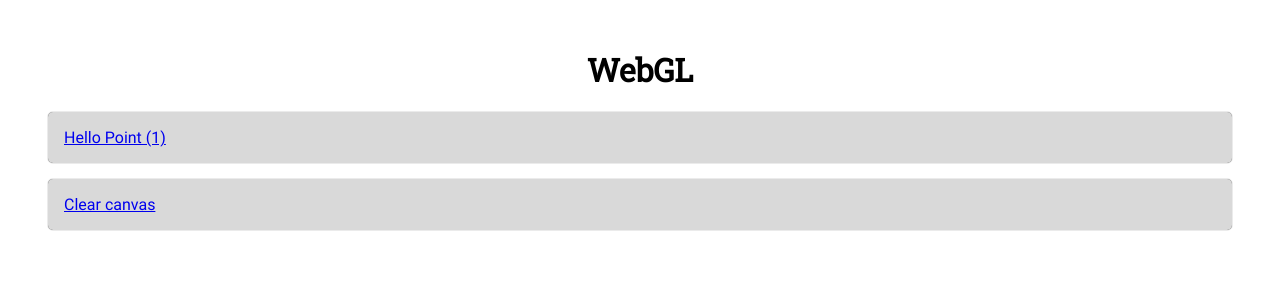
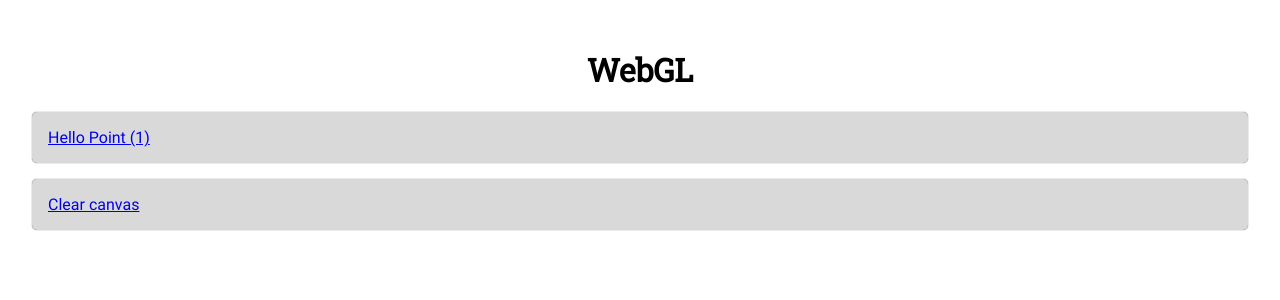
Before and after one commit to scatana/webgl, a React app: page / in a window 1280 px wide. Shown: the top 300 px of the page. Built offline with nearby package versions, Linux system fonts and the light colour scheme.

Commit message:
Streamline routes/pages

```diff
--- a/src/components/App.css
+++ b/src/components/App.css
@@ -1,5 +1,5 @@
 .container {
-  padding: 1rem 2rem;
+  padding: 1rem;
 }
 
 .pageTitle {
--- a/src/components/App.js
+++ b/src/components/App.js
@@ -13,38 +13,43 @@ import LoadingIndicator from 'components/common/LoadingIndicator';
 import GLCanvas from 'components/common/GLCanvas';
 
 // Pages
+const ClearCanvas = lazy(() => import(
+  /* webpackChunkName: "p_ClearCanvas" */ 'components/pages/ClearCanvas'));
 const HelloPoint1 = lazy(() => import(
-  /* webpackChunkName: "p_HelloPoint1" */
-  'components/pages/HelloPoint1'
-));
-const ClearCanvas = lazy(() => import(
-  /* webpackChunkName: "p_ClearCanvas" */
-  'components/pages/ClearCanvas'
-));
+  /* webpackChunkName: "p_HelloPoint1" */ 'components/pages/HelloPoint1'));
+
+const routes = [
+  {
+    url: '/hello-point-1',
+    title: 'Hello Point (1)',
+    page: <HelloPoint1 />
+  },
+  {
+    url: '/clear-canvas',
+    title: 'Clear canvas',
+    page: <ClearCanvas />
+  }
+];
 
 const App = () => {
   return (
     <Router>
       <Switch>
-        <Route path="/clear-canvas">
-          <Suspense fallback={<LoadingIndicator />}>
-            <ClearCanvas />
-          </Suspense>
-        </Route>
-        <Route path="/hello-point-1">
-          <Suspense fallback={<LoadingIndicator />}>
-            <HelloPoint1 />
-          </Suspense>
-        </Route>
+        {routes.map((route, index) => (
+          <Route path={route.url} key={index}>
+            <Suspense fallback={<LoadingIndicator />}>
+              {route.page}
+            </Suspense>
+          </Route>
+        ))}
         <Route path="/">
           <div className={styles.container}>
             <h1 className={styles.pageTitle}>WebGL</h1>
-            <Link to="/hello-point-1" className={styles.card}>
-              Hello Point (1)
-            </Link>
-            <Link to="/clear-canvas" className={styles.card}>
-              Clear canvas
-            </Link>
+            {routes.map((route, index) => (
+              <Link to={route.url} className={styles.card} key={index}>
+                {route.title}
+              </Link>
+            ))}
           </div>
         </Route>
       </Switch>
```
